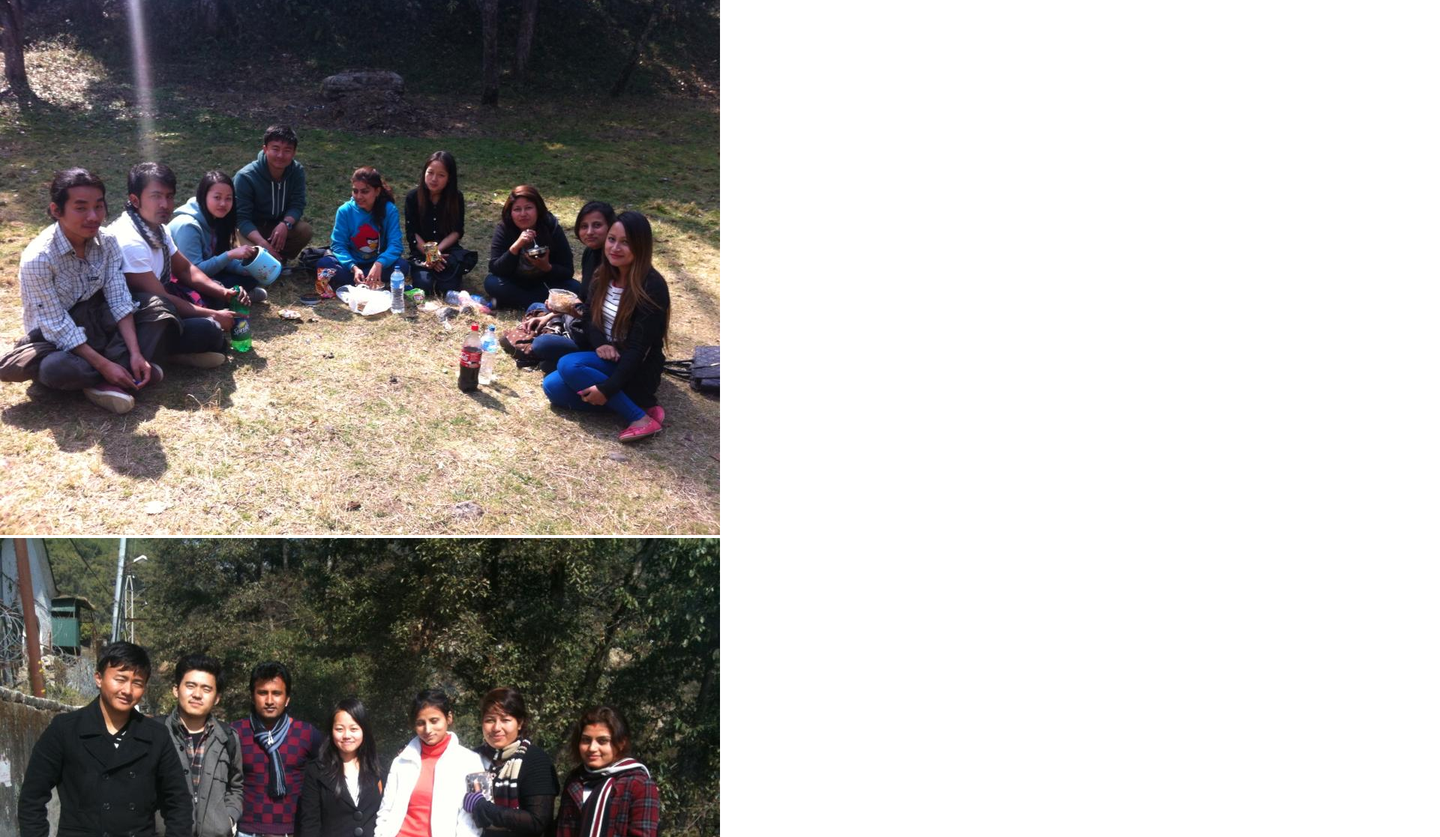
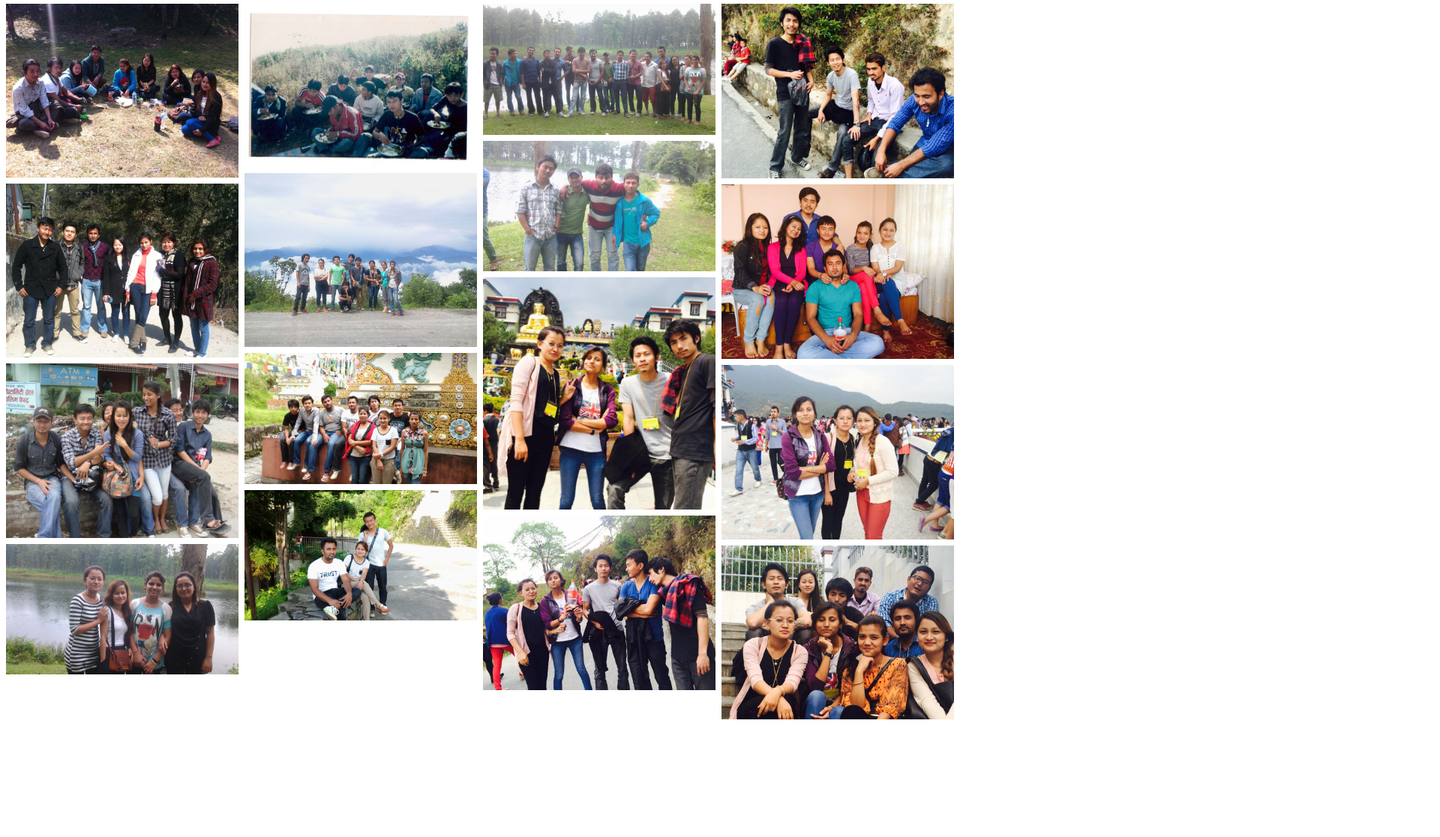
Before and after one commit to nischalpilmong/FriendsGallery, a plain HTML site: page index.html in a window 1280 px wide. Shown: the part 183-1300 px from the top of the page at 75% size, 1920 px wide, since content can reach past the window. After the commit the page ends 1143 px from the top, so only its background shows below. Drawn offline with Linux system fonts and the light colour scheme.

Commit message:
photos added to each column

```diff
--- a/index.html
+++ b/index.html
@@ -16,28 +16,28 @@
     <!--Row starts-->
     <div class="row">
         <div class="column">
-           <img src="images/1.jpg">
-           <img src="images/2.jpg">
-           <img src="images/3.jpg">
-           <img src="images/4.jpg">
+           <img src="images/1.jpg" style="width: 100%;">
+           <img src="images/2.jpg" style="width: 100%;">
+           <img src="images/3.jpg" style="width: 100%;">
+           <img src="images/4.jpg" style="width: 100%;">
         </div>
         <div class="column">
-            <img src="images/5.jpg">
-            <img src="images/6.jpg">
-            <img src="images/7.jpg">
-            <img src="images/8.jpg">
+            <img src="images/5.jpg" style="width: 100%;">
+            <img src="images/6.jpg" style="width: 100%;">
+            <img src="images/7.jpg" style="width: 100%;">
+            <img src="images/8.jpg" style="width: 100%;">
         </div>
         <div class="column">
-            <img src="images/9.jpg">
-            <img src="images/10.jpg">
-            <img src="images/11.jpg">
-            <img src="images/12.jpg">
+            <img src="images/9.jpg" style="width: 100%;">
+            <img src="images/10.jpg" style="width: 100%;">
+            <img src="images/11.jpg" style="width: 100%;">
+            <img src="images/12.jpg" style="width: 100%;">
         </div>
         <div class="column">
-            <img src="images/13.jpg">
-            <img src="images/14.jpg">
-            <img src="images/15.jpg">
-            <img src="images/16.jpg">
+            <img src="images/13.jpg" style="width: 100%;">
+            <img src="images/14.jpg" style="width: 100%;">
+            <img src="images/15.jpg" style="width: 100%;">
+            <img src="images/16.jpg" style="width: 100%;">
         </div>
     </div>
     <!--Row ends-->
--- a/style.css
+++ b/style.css
@@ -9,3 +9,22 @@ header{
     background: #1ebba3;
     padding: 20px;
 }
+/*flex container*/
+.row{
+    display: flex;
+    flex-wrap: wrap;
+    padding: 0 4px;
+}
+
+/*flex container ends*/
+
+/*create four equal columns that sits next to each other*/
+.column{
+    flex: 25%;
+    max-width: 25%;
+    padding: 0 4px;
+}
+.column img {
+    margin-top: 8px;
+    vertical-align: middle;
+  }
```
